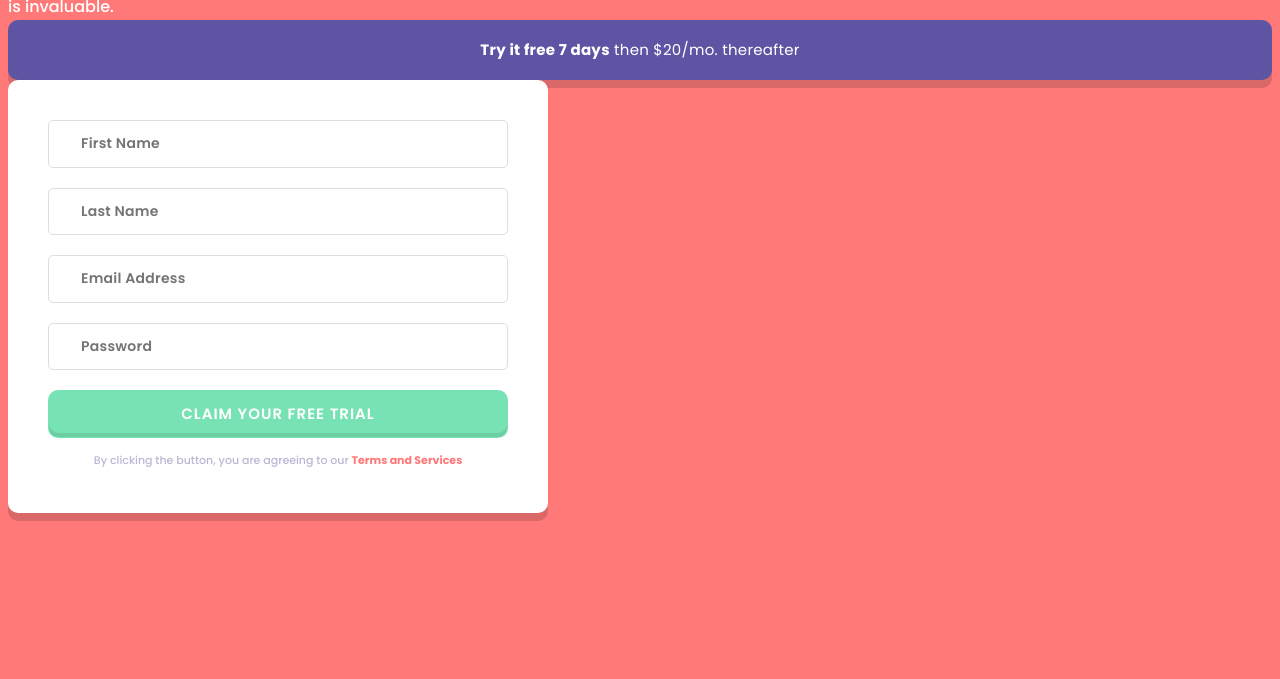
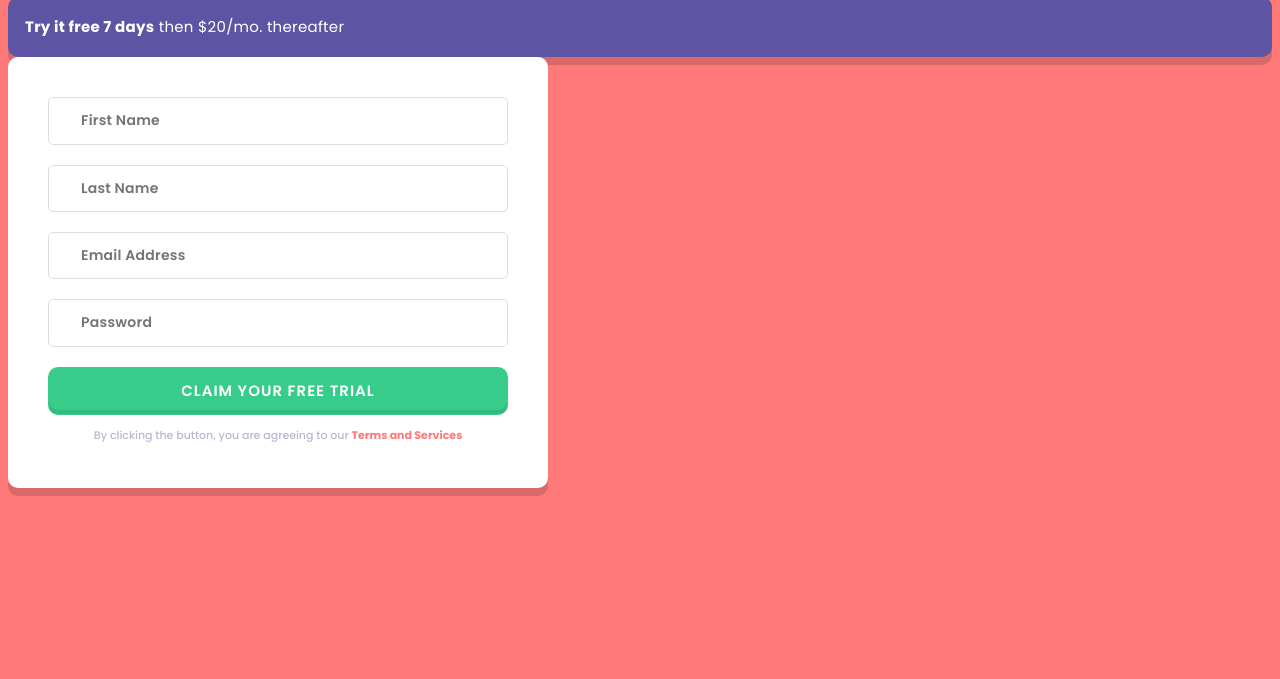
Before and after one commit to joshjavier/intro-component-with-signup-form, an Eleventy site: page src/index.html in a window 1280 px wide. Shown: the part 152-831 px from the top of the page. After the commit the page ends 808 px from the top, so only its background shows below. Built offline with nearby package versions, Linux system fonts and the light colour scheme; Eleventy itself is replaced by a stand-in of ours; files that its build step writes are made by us from their sources; what lightningcss would draw is missing.

Commit message:
Fix disclaimer markup and style

```diff
--- a/src/assets/css/_base.css
+++ b/src/assets/css/_base.css
@@ -3,7 +3,7 @@
 
 :root {
   --color-tomato: #FF7979;
-  --color-primary: #77E2B3;
+  --color-primary: #38CC8B;
   --color-accent: #5E54A4;
   --color-dark: #3D3B48;
   --color-dark-tint: #BAB7D4;
@@ -87,6 +87,10 @@ h1 + p {
   margin-top: var(--space-xs);
 }
 
+:first-child {
+  margin-top: 0;
+}
+
 :focus-visible {
   outline: 6px double black;
   box-shadow: 0 0 0 4px white;
--- a/src/assets/css/_components.css
+++ b/src/assets/css/_components.css
@@ -26,24 +26,26 @@
   background-color: var(--color-bg, var(--color-light));
   color: var(--color-text, var(--color-dark));
   display: flex;
-  justify-content: center;
+  flex-direction: column;
   box-shadow: 0 8px 0 0 rgb(0 0 0 / 14.69%);
   font-size: var(--text-size, var(--text-s-1));
   letter-spacing: var(--tracking);
 }
 
-.card > :first-child {
-  margin: 0;
-}
-
 .disclaimer {
   color: var(--color-text, var(--color-dark-tint));
   text-align: center;
+  line-height: var(--leading-smalltext);
+  font-size: var(--text-xs);
+  font-weight: var(--text-medium);
+}
+
+.disclaimer :where(p) {
+  max-width: unset;
 }
 
 .disclaimer :where(small) {
-  font-size: var(--text-xs);
-  font-weight: var(--text-medium);
+  font-size: inherit;
 }
 
 .disclaimer :where(a) {
--- a/src/index.html
+++ b/src/index.html
@@ -14,7 +14,6 @@
   <style>
     .card:has(form) {
       max-width: 540px;
-      flex-direction: column;
       padding: var(--space-2xl);
     }
 
@@ -89,7 +88,9 @@
         </p>
         <button class="button" type="submit" aria-describedby="disclaimer">Claim your free trial</button>
       </form>
-      <p id="disclaimer" class="disclaimer"><small>By clicking the button, you are agreeing to our <a href="#">Terms and Services</a></small></p>
+      <div id="disclaimer" class="disclaimer">
+        <p><small>By clicking the button, you are agreeing to our <a href="#">Terms and Services</a></small></p>
+      </div>
     </div>
   </main>
 
```
